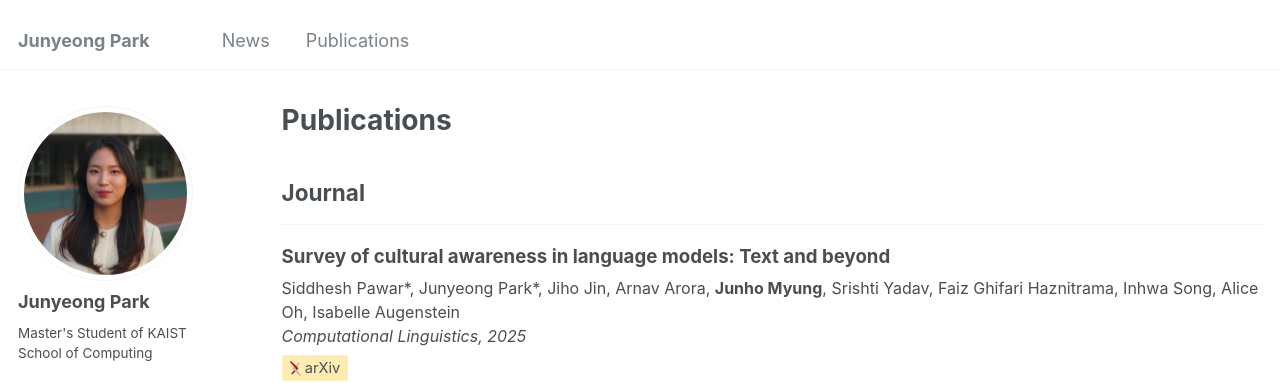
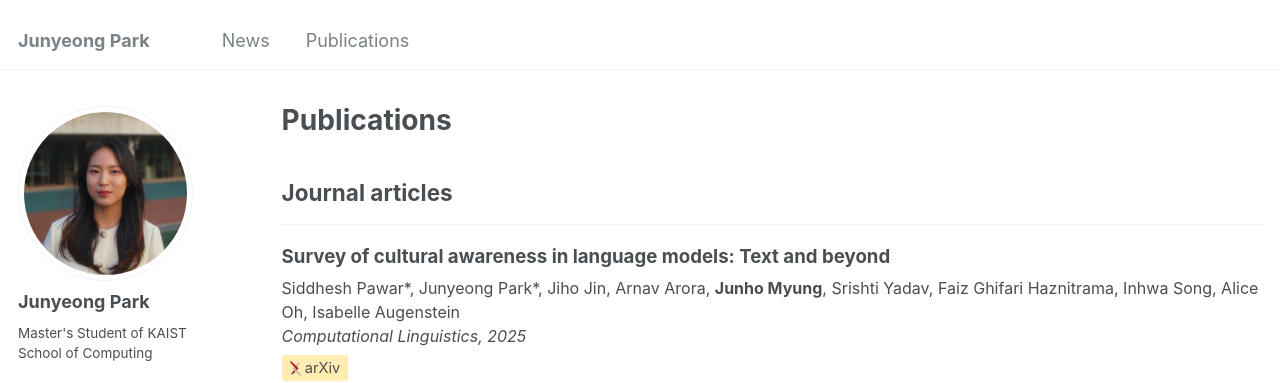
Before and after one commit to jjjunyeong/jjjunyeong.github.io, a Jekyll site: the page built from _pages/publications.md, in a window 1280 px wide and 1300 px high. Shown: the top 383 px of the window. Built offline with Jekyll 4.4.1, drawn with Linux system fonts in a browser that asks for light colours; some web fonts are replaced.

Commit message:
Update publications.yml

```diff
--- a/_data/publications.yml
+++ b/_data/publications.yml
@@ -27,7 +27,7 @@
   collection: 'publications'
   date: '2024-10-30'
   venue: 'Computational Linguistics, 2025'
-  type: 'journal'
+  type: 'journal articles'
   arxivurl: 'https://arxiv.org/abs/2411.00860'
 
 
```
